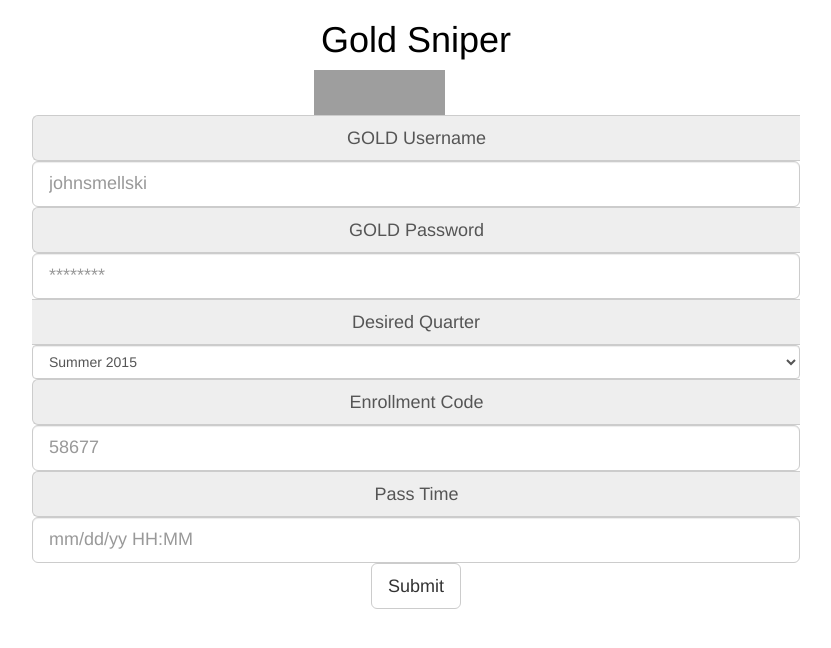
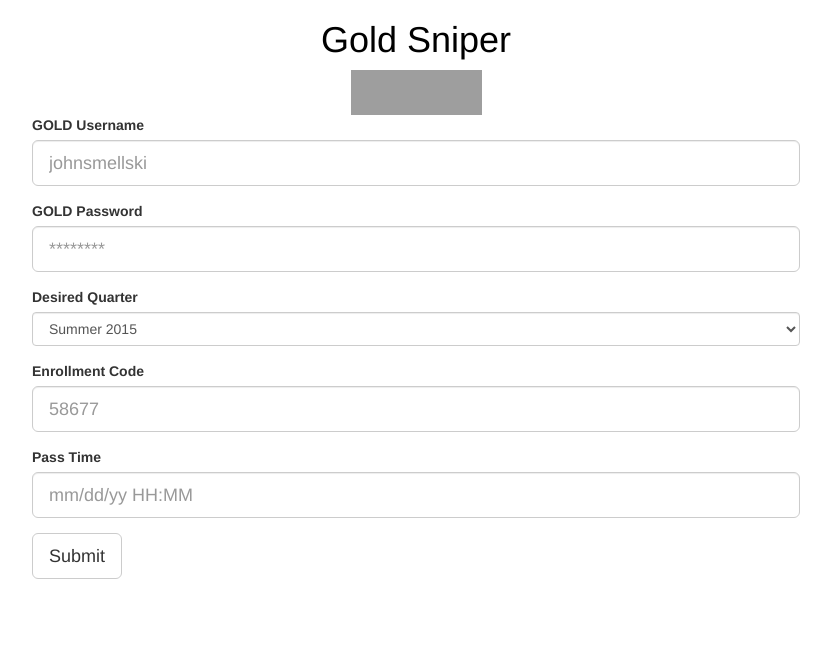
Before and after one commit to jaeaster/Gold-Sniper, a Flask app: page / in a window 1280 px wide. Shown: the top 648 px of the page, without its empty margins (224-1055 px from the left). Run offline with Flask 2, Linux system fonts and the light colour scheme; some libraries are stand-ins or nearby versions; grey boxes are pictures that could not be loaded.

Commit message:
further improved styling

```diff
--- a/static/styles/style.css
+++ b/static/styles/style.css
@@ -3,21 +3,19 @@ h1 {
 	color:#000000;
 }
 
-div{
-	margin-left:20%;
-	margin-right:20%;
-}
-
-select{
+form {
+	text-align: left;
 	margin-left: 20%;
 	margin-right: 20%;
 }
 
-option {
-	margin-left: 20%;
-	margin-right: 20%;
+input, textarea, select{
+  border: 1px solid #bbb;
+  width: 100%;
+  margin-bottom: 15px;
+  @include box_sizing;
 }
 
-form {
-	text-align: center;
+input {
+  height: auto !important;
 }
--- a/templates/index.html
+++ b/templates/index.html
@@ -11,30 +11,30 @@
 </head>
 <body>
 	<h1> Gold Sniper</h1>
-	<img src="http://vignette2.wikia.nocookie.net/crossfirefps/images/f/fd/Sniper_AWM-Gold.png/revision/20140630052342" alt="Sniper" height="45" width="131" style="margin-left: 42%">
+	<center><img src="http://vignette2.wikia.nocookie.net/crossfirefps/images/f/fd/Sniper_AWM-Gold.png/revision/20140630052342" alt="Sniper" height="45" width="131"></center>
 
 	<form method="post" action="{{ url_for('submit') }}">
 		<div class="input-group-lg">
-  			<span class="input-group-addon" id="basic-addon1">GOLD Username</span>
+  			<label for="username">GOLD Username</label>
   			<input type="text" name="username" class="form-control" placeholder="johnsmellski" aria-describedby="basic-addon1">
 		</div>
 		<div class="input-group-lg">
- 			<span class="input-group-addon" id="basic-addon1">GOLD Password</span>
+ 				<label for="password">GOLD Password</label>
   			<input type="password" name = "password" class="form-control" placeholder="********" aria-describedby="basic-addon1">
 		</div>
+		<div>
+			<label for="quarter">Desired Quarter</label>
+				<select class="form-control" name="quarter">
+					<option value="summer15">Summer 2015</option>
+					<option value="fall15">Fall 2015</option>
+				</select>
+		</div>
 		<div class="input-group-lg">
-  			<span class="input-group-addon" id="basic-addon1">Desired Quarter</span>
-  	</div>
-			<select class="form-control" name="quarter" style="width: 60%">
-				<option value="summer15">Summer 2015</option>
-				<option value="fall15">Fall 2015</option>
-			</select>
-		<div class="input-group-lg">
-  			<span class="input-group-addon" id="basic-addon1">Enrollment Code</span>
+  			<label for="enroll_code">Enrollment Code</label>
   			<input type="text" name="enroll_code" class="form-control" placeholder="58677" aria-describedby="basic-addon1">
 		</div>
 		<div class="input-group-lg">
-  			<span class="input-group-addon" id="basic-addon1">Pass Time</span>
+  			<label for="passtime">Pass Time</label>
   			<input type="text" name="passtime" class="form-control" placeholder="mm/dd/yy HH:MM" aria-describedby="basic-addon1">
 		</div>
 
```
